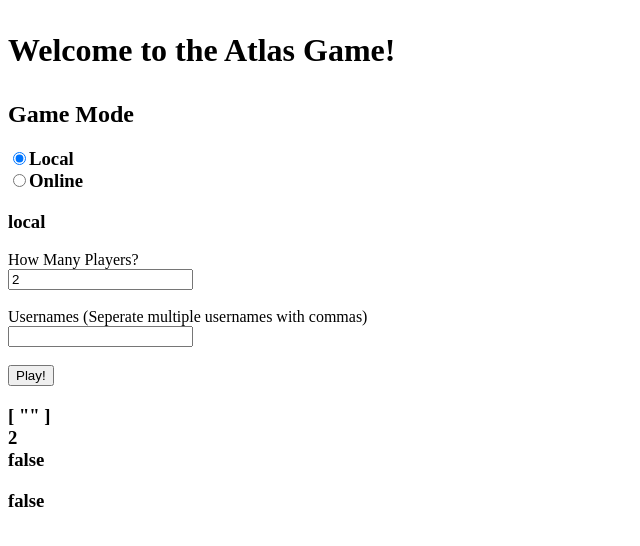
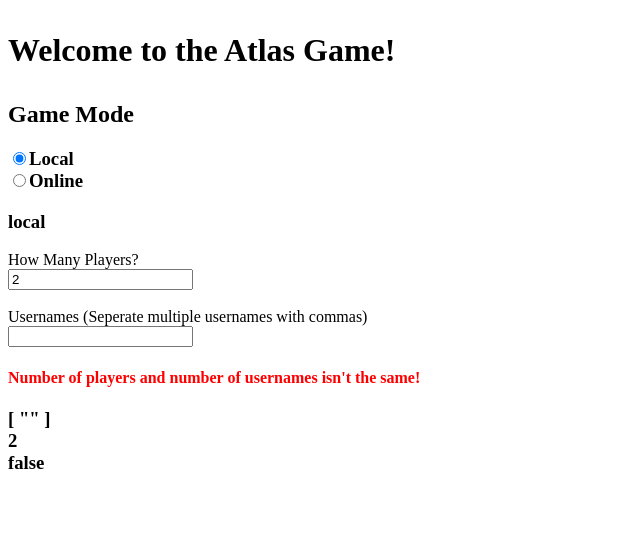
Before and after one commit to DarthKitten2130/atlas-vue, a Vue app: page / in a window 1280 px wide. Shown: the top 546 px of the page, without its empty margins (0-640 px from the left). Built offline with nearby package versions, Linux system fonts and the light colour scheme.

Commit message:
modified info section

```diff
--- a/src/App.vue
+++ b/src/App.vue
@@ -17,22 +17,22 @@
     <div id="info">
         <form>
             <label for="playerNum">How Many Players?</label><br>
-            <input id="playerNum" name="playerNum" v-model="tempPlayerNum"><br>
+            <input id="playerNum" name="playerNum" v-model="playerNum"><br>
             <br>
             <label for="userName">Usernames (Seperate multiple usernames with commas)</label><br>
-            <input id="userName" name="playerNum" v-model="tempUserNames">
-            <br>
-            <br>
-            <button v-on:click="playerCount">Play!</button>
+            <input id="userName" name="playerNum" v-model="userNames">
         </form>
-        <h3>{{ tempUserNames.split(',') }} <br>
-            {{ tempPlayerNum }} <br>
+        <h4 style="color:red" v-if="numOne">You can't have just 1 player!</h4>
+        <h4 style="color:red" v-else-if="unequalUserNames">Number of players and number of usernames isn't the same!</h4>
+
+
+        <h3>{{ userNames.split(',') }} <br>
+            {{ playerNum }} <br>
             {{ equalUserNames }}
         </h3>
 
     </div>
-        <h3>{{equalNames}}</h3>
-        <atlasLocal v-if = "equalNames"></atlasLocal>
+        <atlasLocal v-if = "equalUserNames"></atlasLocal>
     <br>
     <div>
 
@@ -49,52 +49,30 @@ export default{
         atlasLocal
     },
 
-    beforeMount() {
-
-        localStorage.setItem('playerNum',2),
-        localStorage.setItem('userNames',''),
-        localStorage.setItem('equalNames','false'),
-        console.log(localStorage.getItem('equalNames'))
-
-    },
-
     data(){
         return {
             gm: 'local',
-            playerNum: parseInt(localStorage.getItem('playerNum')) || 2,
-            userNames: localStorage.getItem('userNames') || '',
-            equalNames: localStorage.getItem('equalNames') === true,
-            tempPlayerNum: 2,
-            tempUserNames: '',
+            playerNum: 2,
+            userNames: '',
         }
     },
     computed: {
 
         equalUserNames() {
 
-            return this.tempPlayerNum == this.tempUserNames.split(',').length ? true : false
+            return this.playerNum == this.userNames.split(',').length ? true : false
+        },
+
+        unequalUserNames() {
+            return this.playerNum == this.userNames.split(',').length ? false : true
+        },
+
+        numOne() {
+            return this.playerNum == 1 ? true : false
         }
-
     },
     methods: {
-        playerCount() {
-            localStorage.setItem('playerNum', this.tempPlayerNum.toString());
-            localStorage.setItem('userNames', this.tempUserNames);
 
-            if (this.tempPlayerNum == 1) {
-                alert("You can't have just one player!");
-            }
-
-            else if (this.equalUserNames == false) {
-                alert("Number of Players and Usernames isn't the same!");
-            }
-
-            else {
-                localStorage.setItem('equalNames', this.equalUserNames);
-            }
-
-            console.log(this.equalUserNames)
-        }
     }
 }
 </script>
--- a/src/components/atlasLocal.vue
+++ b/src/components/atlasLocal.vue
@@ -5,6 +5,15 @@
 <script>
     export default{
         name: 'atlasLocal',
+
+        data(){
+            return {
+                playerNum: localStorage.getItem('playerNum'),
+                userNames: localStorage.getItem('userNames'),
+                equalNames: localStorage.getItem('equalNames')
+
             }
+        }
+    }
 
 </script>
```
